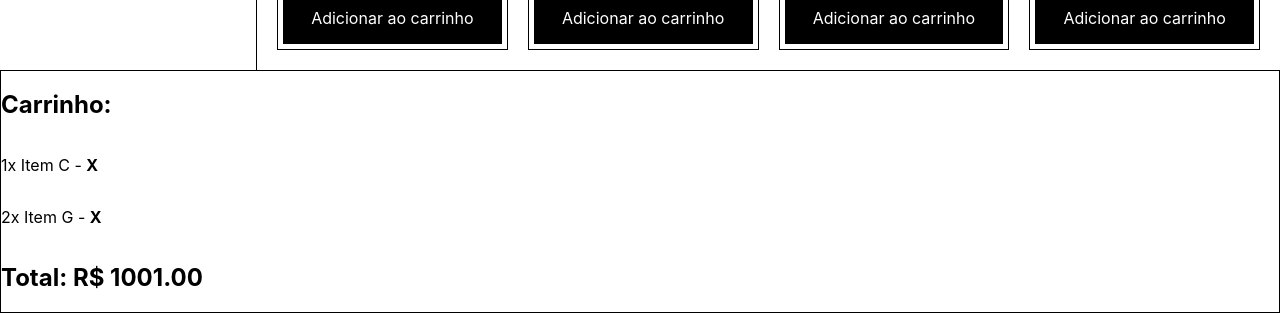
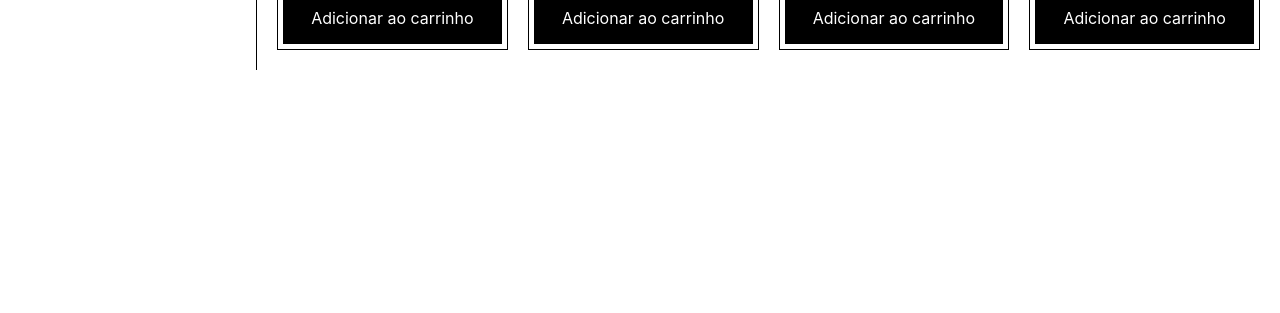
Before and after one commit to future4code/futureECommerce5, a React (Create React App) app in the folder future-ecomm-5/: page / in a window 1280 px wide. Shown: the part 912-1225 px from the top of the page. After the commit the page ends 982 px from the top, so only its background shows below. Built offline with nearby package versions, Linux system fonts and the light colour scheme.

Commit message:
Adicionado lógica de abrir e fechar o carrinho

```diff
--- a/future-ecomm-5/src/App.js
+++ b/future-ecomm-5/src/App.js
@@ -5,22 +5,37 @@ import { Header } from './componentes/Header/Header';
 import { Cart } from './componentes/Main/Cart';
 import { Container } from './componentes/Main/Container/Container';
 
-const FiltroEContainer = styled.div`
+const Body = styled.div`
   display: flex;
 `
 
 
-function App() {
-  return (
+class App extends React.Component {
+  constructor(props) {
+    super(props);
+    this.state = {
+      telaCart: false,
+    }
+  }
+
+  aparecerCart = () => {
+    this.setState ({telaCart: !this.state.telaCart})
+  }
+
+  render () {
+    const telaAtual = this.state.telaCart ? (<Cart />) : (<div></div>)
+
+    return (
     <div className="App">
-      <Header />
-      <FiltroEContainer>
-        <Filtro />
-        <Container />
-      </FiltroEContainer>
-      <Cart />
+      <Header onClickShowCart={this.aparecerCart}/>
+        <Body>
+          <Filtro />
+          <Container />
+          {telaAtual}
+        </Body>
     </div>
-  );
+    );
+  }
 }
 
 export default App;
--- a/future-ecomm-5/src/componentes/Header/Header.js
+++ b/future-ecomm-5/src/componentes/Header/Header.js
@@ -11,12 +11,12 @@ const HeaderContainer = styled.div `
     justify-content: space-around;
 `
 
-export function Header () {
+export function Header (props) {
     return (
         <HeaderContainer>
             <h1>E-Commerce5</h1>
             <p>Satélites para quem vive na Lua</p>
-            <ShopCart />
+            <ShopCart onClickShowCart={props.onClickShowCart} />
         </HeaderContainer>
     );
 }
--- a/future-ecomm-5/src/componentes/Main/Cart.js
+++ b/future-ecomm-5/src/componentes/Main/Cart.js
@@ -3,13 +3,11 @@ import styled from 'styled-components';
 
 
 const CartContainer = styled.div`
-    box-sizing: border-box;
-    border-style: solid;
-    border-width: 1px;
-    width:100%;
-    min-height: 20vh;
     display: flex;
     flex-direction: column;
+    align-items: center;
+    width: 20vw;
+    border-left: 1px solid black;
 `
 
 const Item = styled.div `
```
